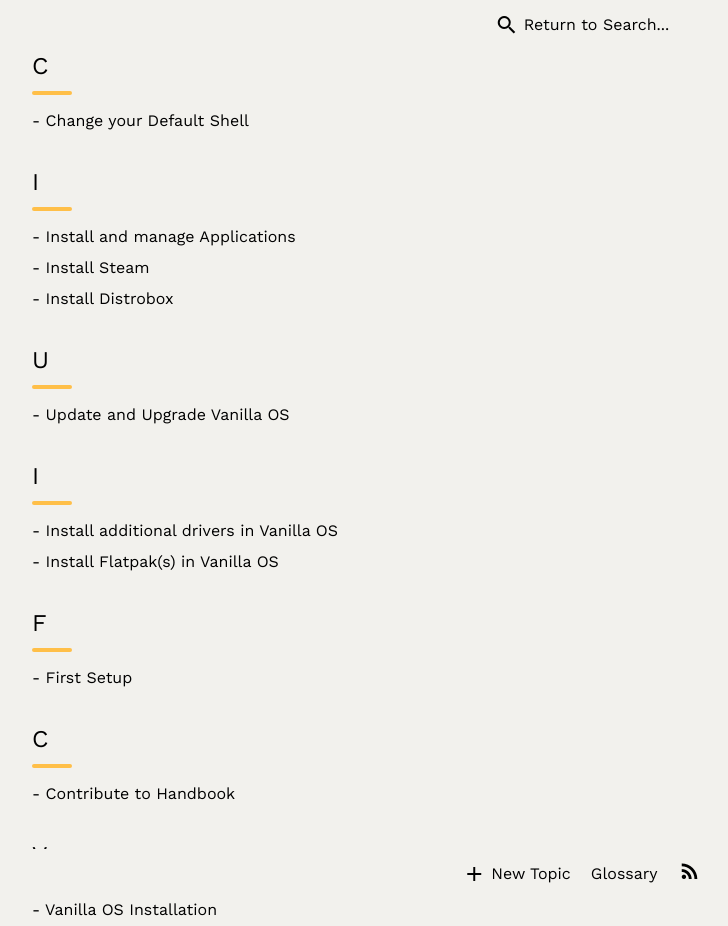
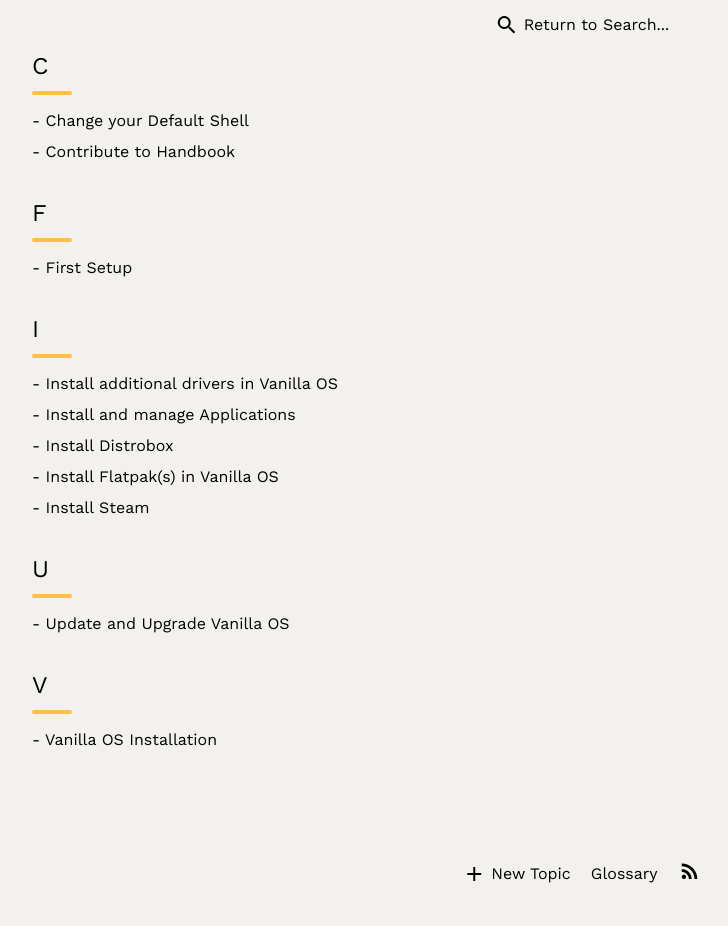
Before and after one commit to Vanilla-OS/handbook, a Jekyll site: the page built from glossary.md, in a window 1280 px wide. Shown: the whole page, without its empty margins (58-786 px from the left). Built offline with Jekyll 4.4.1, drawn with Linux system fonts in a browser that asks for light colours; after the commit the page ends 900 px from its top, so only the background shows below that.

Commit message:
Fix glossary's index

```diff
--- a/glossary.md
+++ b/glossary.md
@@ -3,7 +3,8 @@
 description: Summary of the book
 ---
 <div class="container">
-{% for post in site.posts %}
+{% assign posts = site.posts | sort_natural %}
+{% for post in posts %}
     {% assign first_letter = post.title | slice: 0, 1 | downcase %}
     {% if first_letter != current_letter %}
         {% unless forloop.first %}
```
